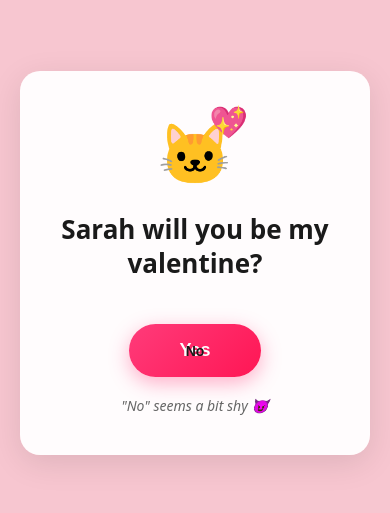
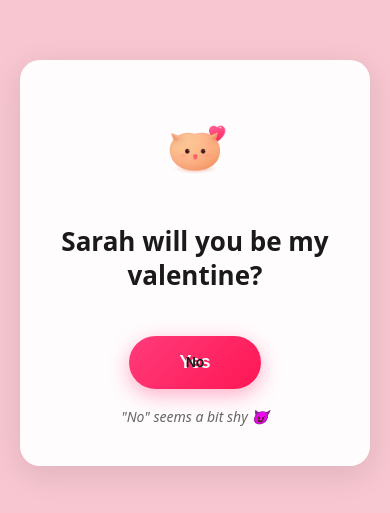
Before and after one commit to momogye11/Valentine-page, a plain HTML site: page index.html in a window 390 px wide. Shown: the part 159-672 px from the top of the page. Drawn offline with Linux system fonts and the light colour scheme.

Commit message:
Use custom cat image instead of emoji

```diff
--- a/index.html
+++ b/index.html
@@ -10,8 +10,7 @@
     <div class="container">
         <div class="card">
             <div class="emoji">
-                🐱
-                <span class="heart">💖</span>
+                <img src="image.png" alt="Cute cat">
             </div>
             <h1 class="question" id="questionText"></h1>
             <div class="buttons" id="buttonsContainer">
--- a/style.css
+++ b/style.css
@@ -29,27 +29,14 @@ body {
 }
 
 .emoji {
-    font-size: 80px;
     margin-bottom: 20px;
-    position: relative;
     display: inline-block;
 }
 
-.heart {
-    position: absolute;
-    top: -10px;
-    right: -15px;
-    font-size: 40px;
-    animation: heartbeat 1.2s ease-in-out infinite;
-}
-
-@keyframes heartbeat {
-    0%, 100% {
-        transform: scale(1);
-    }
-    50% {
-        transform: scale(1.15);
-    }
+.emoji img {
+    width: 200px;
+    height: auto;
+    display: block;
 }
 
 .question {
@@ -157,12 +144,8 @@ body {
         font-size: 26px;
     }
 
-    .emoji {
-        font-size: 60px;
-    }
-
-    .heart {
-        font-size: 30px;
+    .emoji img {
+        width: 150px;
     }
 
     .btn-yes {
```
